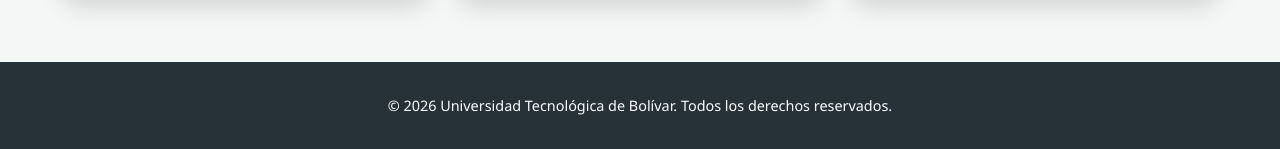
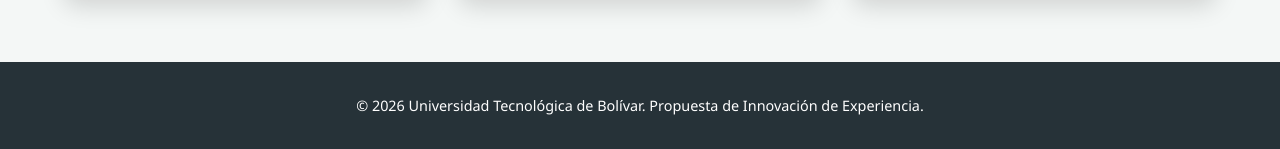
Before and after one commit to LuisFelipe634/Innovation_Proyect-main, a Flask app: page /utb in a window 1280 px wide. Shown: the part 732-881 px from the top of the page. Run offline with Flask 3, Linux system fonts and the light colour scheme.

Commit message:
updateAll

```diff
--- a/templates/escuela_digital.html
+++ b/templates/escuela_digital.html
@@ -60,7 +60,7 @@
     </main>
 
     <footer>
-        <p>&copy; 2026 Universidad Tecnológica de Bolívar. Todos los derechos reservados.</p>
+        <p>&copy; 2026 Universidad Tecnológica de Bolívar. Propuesta de Innovación de Experiencia.</p>
     </footer>
     <script src="{{ url_for('static', filename='script.js') }}"></script>
 </body>
--- a/templates/escuela_ingenieria.html
+++ b/templates/escuela_ingenieria.html
@@ -59,7 +59,7 @@
     </main>
 
     <footer>
-        <p>&copy; 2026 Universidad Tecnológica de Bolívar. Todos los derechos reservados.</p>
+        <p>&copy; 2026 Universidad Tecnológica de Bolívar. Propuesta de Innovación de Experiencia.</p>
     </footer>
     <script src="{{ url_for('static', filename='script.js') }}"></script>
 </body>
--- a/templates/escuela_negocios.html
+++ b/templates/escuela_negocios.html
@@ -59,7 +59,7 @@
     </main>
 
     <footer>
-        <p>&copy; 2026 Universidad Tecnológica de Bolívar. Todos los derechos reservados.</p>
+        <p>&copy; 2026 Universidad Tecnológica de Bolívar. Propuesta de Innovación de Experiencia.</p>
     </footer>
     <script src="{{ url_for('static', filename='script.js') }}"></script>
 </body>
--- a/templates/index.html
+++ b/templates/index.html
@@ -130,7 +130,7 @@
     </main>
 
     <footer>
-        <p>&copy; 2026 Taller de Innovación UTB - Experiencia del Estudiante Renovada.</p>
+        <p>&copy; 2026 Universidad Tecnológica de Bolívar. Propuesta de Innovación de Experiencia.</p>
     </footer>
     <script src="{{ url_for('static', filename='script.js') }}"></script>
 </body>
--- a/templates/services.html
+++ b/templates/services.html
@@ -113,7 +113,7 @@
     </main>
 
     <footer>
-        <p>&copy; 2026 Universidad Tecnológica de Bolívar. Todos los derechos reservados.</p>
+        <p>&copy; 2026 Universidad Tecnológica de Bolívar. Propuesta de Innovación de Experiencia.</p>
     </footer>
 
     <script src="{{ url_for('static', filename='script.js') }}"></script>
--- a/templates/utb.html
+++ b/templates/utb.html
@@ -64,7 +64,7 @@
     </main>
 
     <footer>
-        <p>&copy; 2026 Universidad Tecnológica de Bolívar. Todos los derechos reservados.</p>
+        <p>&copy; 2026 Universidad Tecnológica de Bolívar. Propuesta de Innovación de Experiencia.</p>
     </footer>
     <script src="{{ url_for('static', filename='script.js') }}"></script>
 </body>
```
